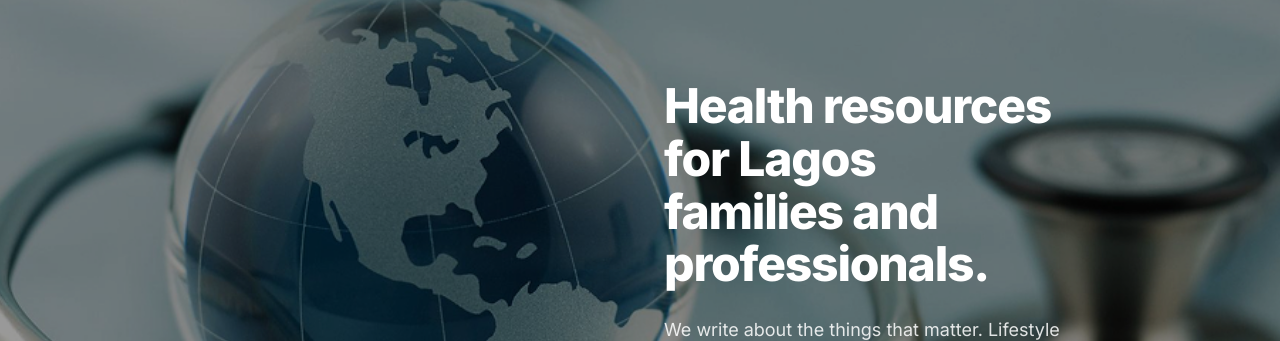
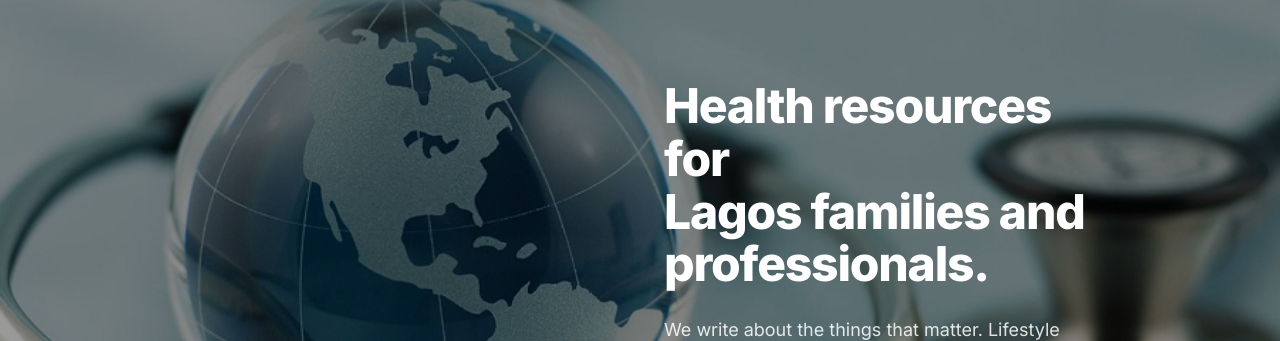
Before and after one commit to grovershospital/grovers-frontend, a React (Vite) app in the folder feg/: page /resources in a window 1280 px wide. Shown: the part 169-510 px from the top of the page. Built offline with nearby package versions, Linux system fonts and the light colour scheme; no server answers.

Commit message:
Update the Services Hero

```diff
--- a/feg/src/components/resources/Hero.tsx
+++ b/feg/src/components/resources/Hero.tsx
@@ -8,7 +8,6 @@ export default function Hero() {
             className="relative isolate overflow-hidden"
             aria-labelledby="resources-hero-heading"
         >
-            {/* Background photo — globe with stethoscope */}
             <img
                 src={resourcesHero}
                 alt=""
@@ -17,19 +16,27 @@ export default function Hero() {
             />
             <div className="absolute inset-0 -z-10 bg-black/40" aria-hidden="true" />
 
-            <div className="mx-auto w-full lg:w-[80%] max-w-content px-6 py-20 sm:py-24 lg:px-10 lg:py-28">
-                {/* Content column — right-aligned on desktop (mirror of Services hero). */}
+            <div className="mx-auto w-full max-w-content px-6 py-20 sm:py-24 lg:w-[80%] lg:px-10 lg:py-28">
                 <div className="max-w-md lg:ml-auto">
-                    {/* Headline — three lines forced via <br />, matching the design's */}
-                    {/* intentional wrap. No pill badge on this hero. */}
                     <h1
                         id="resources-hero-heading"
-                        className="text-4xl text-left lg:w-[94%]  font-extrabold leading-[1.1] tracking-tight text-white sm:text-5xl"
+                        className="text-left text-4xl font-extrabold leading-[1.1] tracking-tight text-white sm:text-5xl lg:w-[94%]"
                     >
-                        Health resources for
-                        Lagos <br/>  families and
-                        <br />
-                        professionals.
+                        <span className="block sm:hidden">
+                            Health resources for
+                            <br />
+                            Lagos families
+                            <br />
+                            and professionals.
+                        </span>
+
+                        <span className="hidden sm:block">
+                            Health resources for
+                            <br />
+                            Lagos families and
+                            <br />
+                            professionals.
+                        </span>
                     </h1>
 
                     <p className="mt-6 text-base leading-relaxed text-white/85 sm:text-lg">
```
